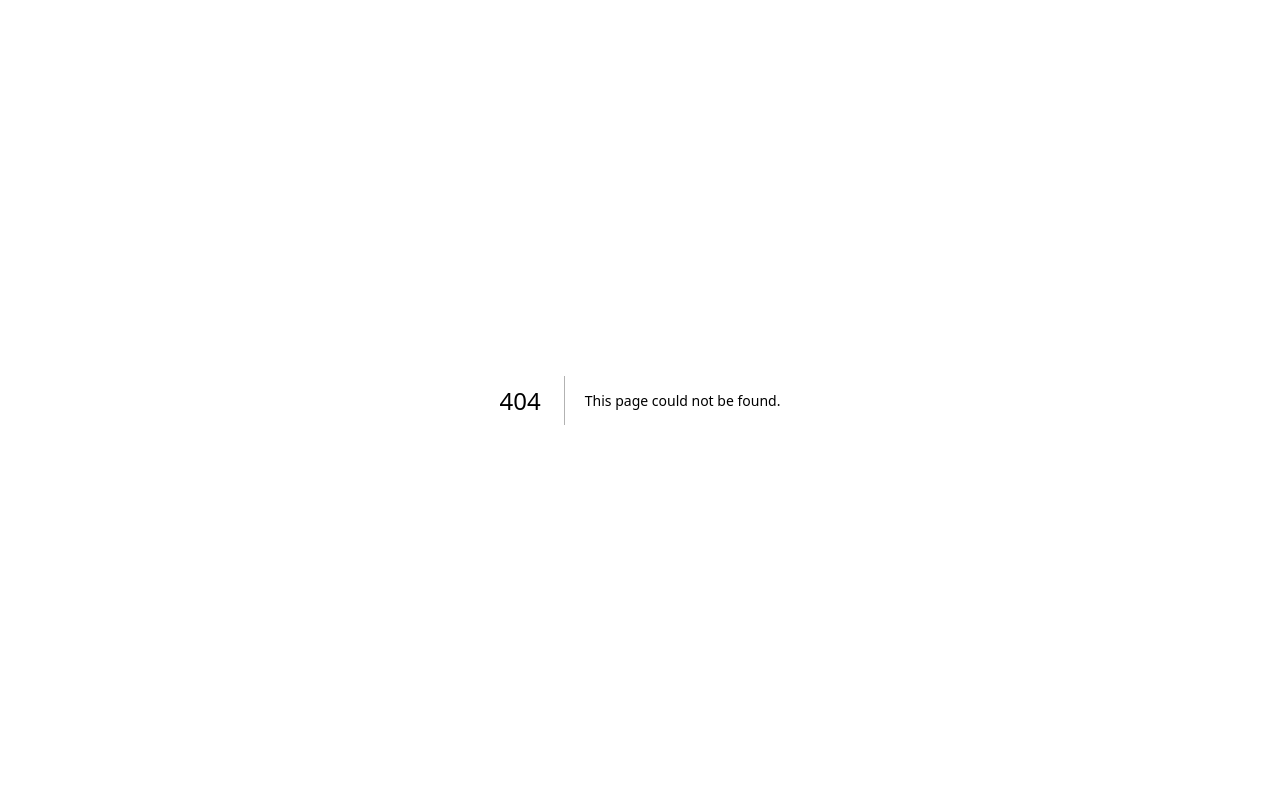
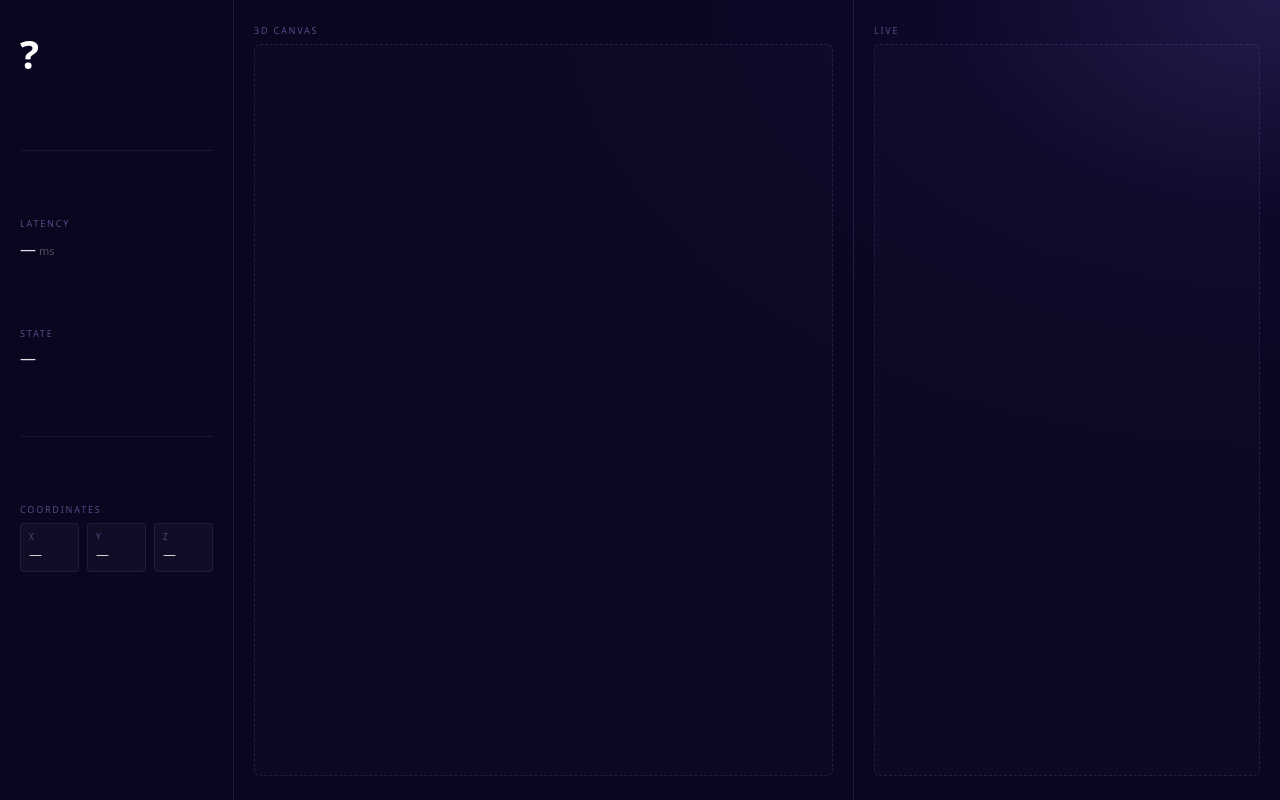
Before and after one commit to Yinghao-Guan/solaura, a Next.js app in the folder frontend/: page /dashboard in a window 1280 px wide. Before the commit this address had no page. Built offline with nearby package versions, Linux system fonts and the light colour scheme.

Commit message:
dashboard page

```diff
--- /dev/null
+++ b/frontend/src/app/dashboard/page.tsx
@@ -0,0 +1,158 @@
+export default function DashboardPage() {
+  return (
+    <main
+      style={{
+        height: "100vh",
+        display: "flex",
+        flexDirection: "row",
+        color: "#e8e4f0",
+        backgroundColor: "#090620ff",
+        backgroundImage: `radial-gradient(
+          ellipse 70% 70% at 100% 0%,
+          rgba(120, 90, 220, 0.22) 0%,
+          rgba(37, 20, 105, 0.1) 40%,
+          transparent 80%
+        )`,
+        fontFamily: "system-ui, sans-serif",
+        overflow: "hidden",
+      }}
+    >
+
+      {/* LEFT — unit status */}
+      <section
+        style={{
+          flex: 1,
+          padding: "24px 20px",
+          borderRight: "1px solid rgba(180, 160, 255, 0.12)",
+        }}
+      >
+        <div style={{ display: "flex", flexDirection: "column", gap: 66 }}>
+
+          <div>
+            <div style={{ fontSize: 40, fontWeight: 600, color: "#fff" }}>?</div>
+          </div>
+
+          <Divider />
+
+          <Metric label="Latency" value="—" unit="ms" />
+          <Metric label="State"   value="—" />
+
+          <Divider />
+
+          <div>
+            <Label>Coordinates</Label>
+            <div style={{ display: "flex", gap: 8 }}>
+              {["X", "Y", "Z"].map((axis) => (
+                <CoordBox key={axis} axis={axis} />
+              ))}
+            </div>
+          </div>
+
+        </div>
+      </section>
+
+      {/* CENTER — 3D canvas */}
+      <section
+        style={{
+          flex: 3,
+          padding: "24px 20px",
+          borderRight: "1px solid rgba(180, 160, 255, 0.12)",
+          display: "flex",
+          flexDirection: "column",
+        }}
+      >
+        <Label>3D Canvas</Label>
+        <Placeholder />
+      </section>
+
+      {/* RIGHT — live feed */}
+      <section
+        style={{
+          flex: 2,
+          padding: "24px 20px",
+          display: "flex",
+          flexDirection: "column",
+        }}
+      >
+        <Label>Live</Label>
+        <Placeholder />
+      </section>
+
+    </main>
+  );
+}
+
+
+
+function Label({ children }: { children: React.ReactNode }) {
+  return (
+    <div
+      style={{
+        fontSize: 9,
+        letterSpacing: "0.2em",
+        textTransform: "uppercase",
+        color: "rgba(180, 160, 255, 0.45)",
+        marginBottom: 6,
+      }}
+    >
+      {children}
+    </div>
+  );
+}
+
+function Metric({ label, value, unit }: { label: string; value: string; unit?: string }) {
+  return (
+    <div>
+      <Label>{label}</Label>
+      <div style={{ fontSize: 16, color: "rgba(255,255,255,0.88)" }}>
+        {value}
+        {unit && (
+          <span style={{ fontSize: 11, color: "rgba(255,255,255,0.3)", marginLeft: 3 }}>
+            {unit}
+          </span>
+        )}
+      </div>
+    </div>
+  );
+}
+
+function CoordBox({ axis }: { axis: string }) {
+  return (
+    <div
+      style={{
+        flex: 1,
+        background: "rgba(255,255,255,0.03)",
+        border: "1px solid rgba(180,160,255,0.10)",
+        borderRadius: 4,
+        padding: "7px 8px",
+      }}
+    >
+      <div style={{ fontSize: 8, letterSpacing: "0.14em", color: "rgba(180,160,255,0.4)", marginBottom: 2 }}>
+        {axis}
+      </div>
+      <div style={{ fontSize: 13, color: "rgba(255,255,255,0.8)" }}>—</div>
+    </div>
+  );
+}
+
+function Divider() {
+  return (
+    <div style={{ height: 1, background: "rgba(180, 160, 255, 0.10)" }} />
+  );
+}
+
+function Placeholder() {
+  return (
+    <div
+      style={{
+        flex: 1,
+        display: "flex",
+        alignItems: "center",
+        justifyContent: "center",
+        border: "1px dashed rgba(180,160,255,0.14)",
+        borderRadius: 6,
+        background: "rgba(255,255,255,0.015)",
+      }}
+    />
+  );
+}
```
